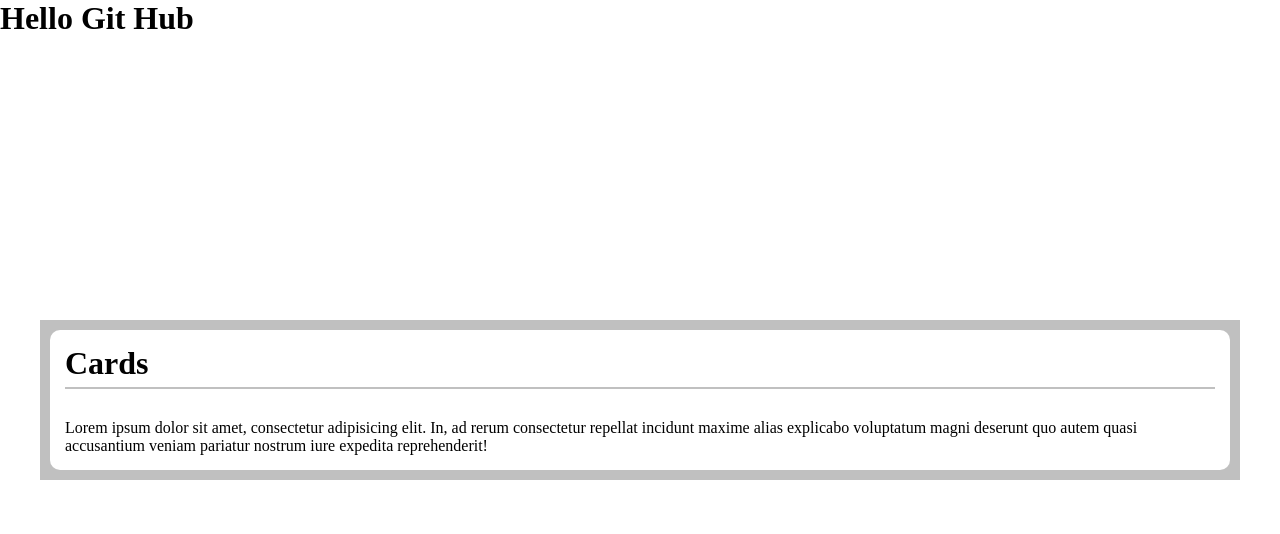
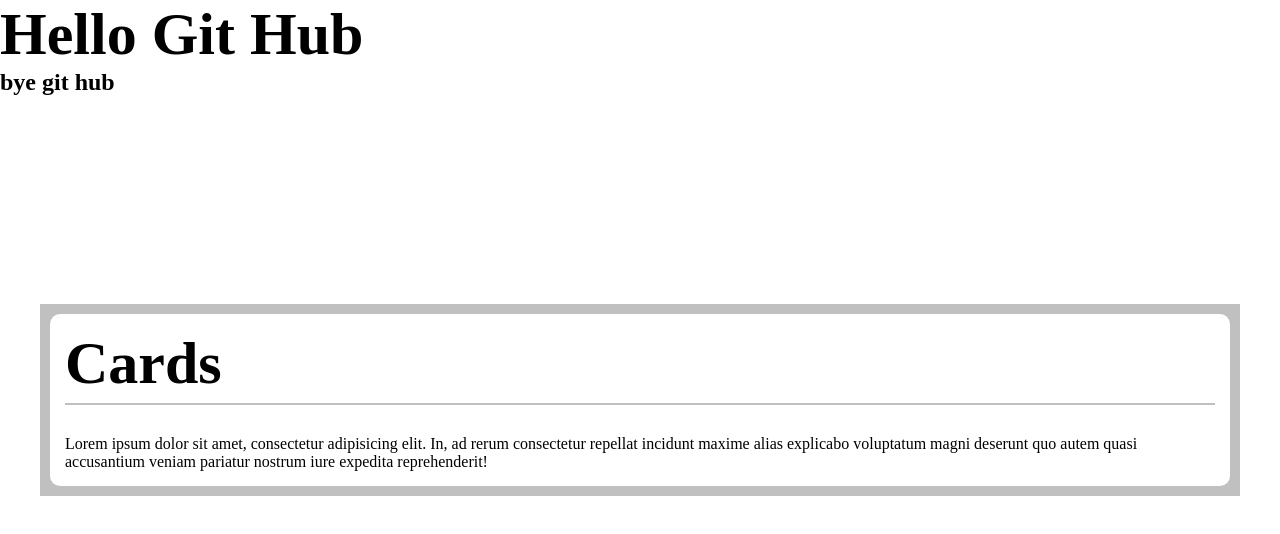
Before and after one commit to Javohirfront/Hello-Git, a plain HTML site: page index.html in a window 1280 px wide. Drawn offline with Linux system fonts and the light colour scheme.

Commit message:
add main section & add style for h1 and class row

```diff
--- a/index.html
+++ b/index.html
@@ -28,6 +28,11 @@
             </div>
         </div>
     </div>
+    <main class="site_main">
+        <section class="firstSection ">
+            <h2>bye git hub </h2>
+        </section>
+    </main>
 </body>
 
 </html>
--- a/style/style.css
+++ b/style/style.css
@@ -40,3 +40,10 @@
 .col:nth-child(1) .card-hover{
     transform: scale(1);
 }
+.row {
+    display: flex;
+}
+
+h1{
+    font-size: 60px;
+}
```
